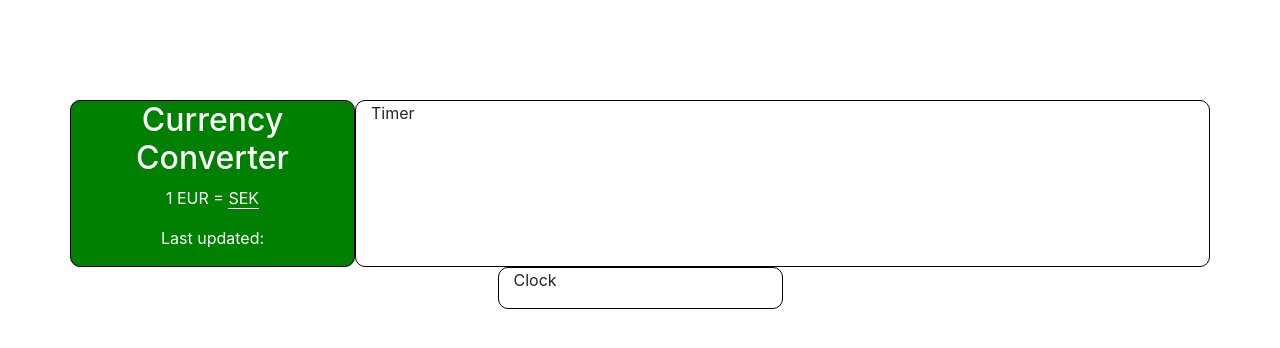
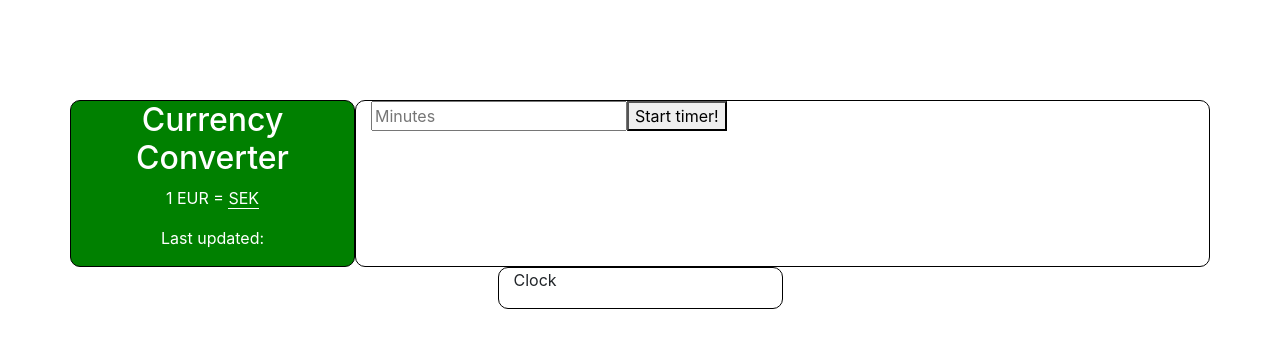
Before and after one commit to axelferb/React_assignment, a React (Create React App) app: page / in a window 1280 px wide. Shown: the top 348 px of the page. Built offline with nearby package versions, Linux system fonts and the light colour scheme; no server answers.

Commit message:
Started work on the timer component

```diff
--- a/src/components/Timer.js
+++ b/src/components/Timer.js
@@ -3,11 +3,41 @@ import React from 'react';
 import '../App.css';
 
 class Timer extends React.Component {
+
+    state = {
+        setTime: [0],
+        milliseconds: [0],
+        inputValue: [],
+    }
+
+    msConverter = () => {
+        this.setState({ milliseconds: this.state.setTime / 60 / 1000 })
+        console.log(this.state.setTime)
+    }
+
+    // setTimer = () => {
+    //     setTimeout§§§§§§§
+    // }
+
+    onChange(event) {
+        this.setState({ inputValue: event.target.value });
+    }
+
+    handleSubmit() {
+        this.setState({ setTime: this.state.inputValue });
+    }
+
+    componentDidMount() {
+        this.msConverter()
+    }
+
     render() {
         return (
             <div className="col-md-9">
-                <p>Timer</p>
-            </div>
+                {/* <label htmlFor="time">Set timer minutes</label> */}
+                <input value={this.state.inputValue} onChange={this.onChange} placeholder="Minutes" type="number" name="time"></input>
+                <button onClick={this.handleSubmit} type="submit">Start timer!</button>
+            </div >
         )
     }
 }
```
Also changed, not shown: src/components/Timerinput.js (added, +7 -0 lines).
